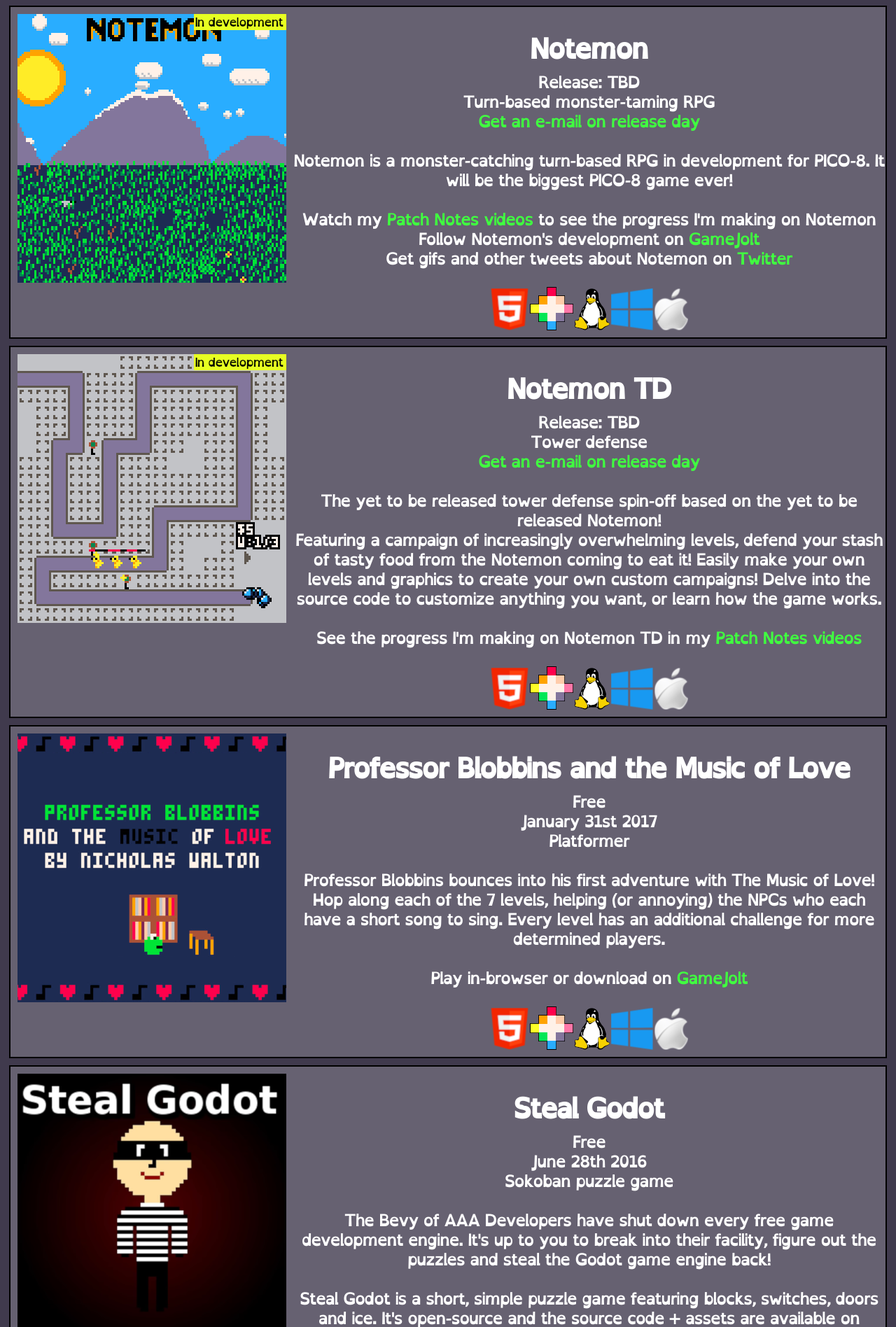
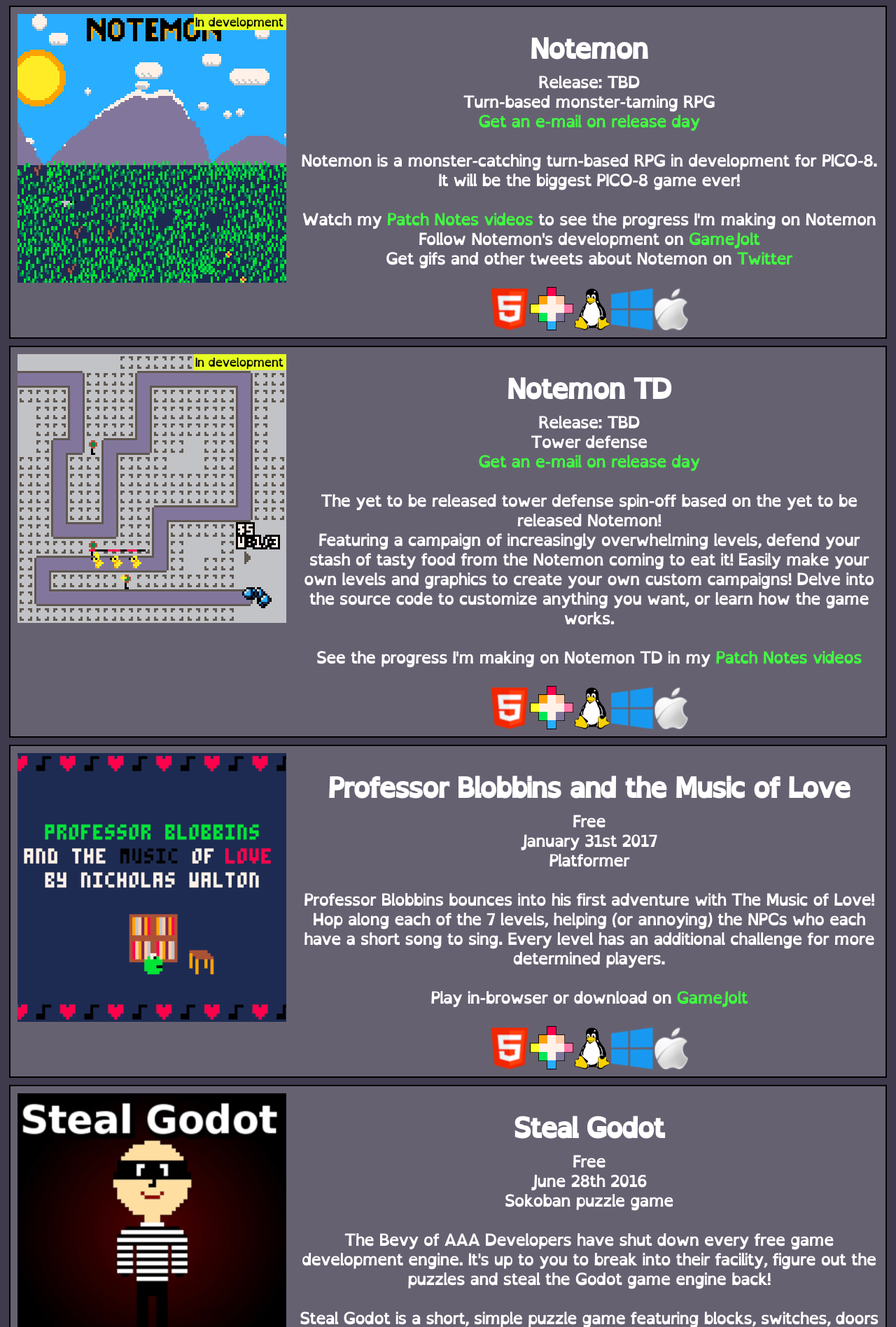
Before and after one commit to UltimaN3rd/ultiman3rd.github.io, a PHP site: page / in a window 1280 px wide. Shown: the part 852-2748 px from the top of the page at 70% size. Run offline with PHP 8.4, Linux system fonts and the light colour scheme.

Commit message:
New GameJolt link and horiz padding on description text

```diff
--- a/index.htm
+++ b/index.htm
@@ -119,7 +119,7 @@
   </div>
 </div>
 <div class="footer">
-<a href="http://ultiman3rd.gamejolt.io" target="_blank"><img src="images/GameJolt.png"></a>
+<a href="http://croakingkero.gamejolt.io" target="_blank"><img src="images/GameJolt.png"></a>
 <a href="http://www.twitter.com/CroakingKero" target="_blank"><img src="images/twitter.png"></a>
 <a href="mailto:contact@croakingkero.com"><img src="images/mail.png"></a>
 <a href="https://www.youtube.com/channel/UC-znzWI90uJzzKCfQqbHlMg" target="_blank"><img src="images/youtube.png"></a>
--- a/style.css
+++ b/style.css
@@ -70,6 +70,8 @@
 #description {
   overflow:hidden;
   padding-bottom:10px;
+  padding-left:10px;
+  padding-right:10px;
 }
 
 @media screen and (min-width: 1800px) {
```
